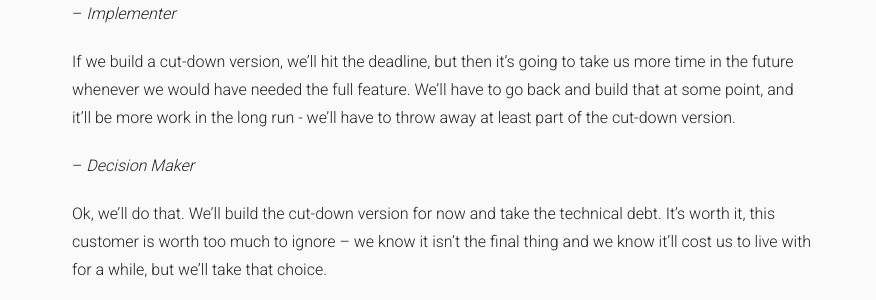
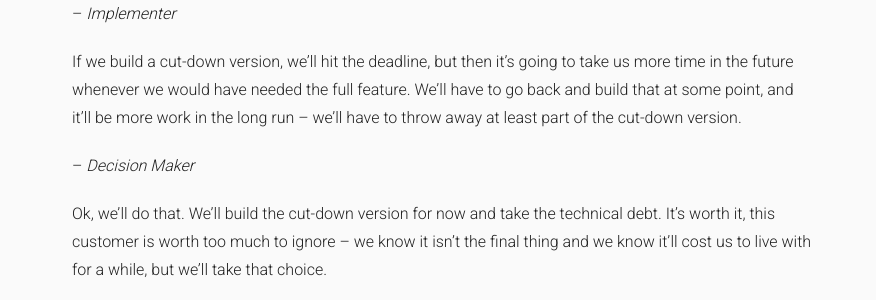
Before and after one commit to kolektiv/kolektiv.github.io, a Jekyll site: the page built from _posts/2014-08-14-technical-debt.md, in a window 1280 px wide. Shown: the part 651-951 px from the top of the page, without its empty margins (198-1074 px from the left). Built offline with Jekyll 4.4.1, drawn with Linux system fonts in a browser that asks for light colours.

```diff
--- a/_posts/2014-08-14-technical-debt.md
+++ b/_posts/2014-08-14-technical-debt.md
@@ -15,7 +15,7 @@ A technical debt discussion between two surprisingly stilted characters with sus
 
 > -- <cite>Implementer</cite>
 >
-> If we build a cut-down version, we'll hit the deadline, but then it's going to take us more time in the future whenever we would have needed the full feature. We'll have to go back and build that at some point, and it'll be more work in the long run - we'll have to throw away at least part of the cut-down version.
+> If we build a cut-down version, we'll hit the deadline, but then it's going to take us more time in the future whenever we would have needed the full feature. We'll have to go back and build that at some point, and it'll be more work in the long run -- we'll have to throw away at least part of the cut-down version.
 
 > -- <cite>Decision Maker</cite>
 >
```
